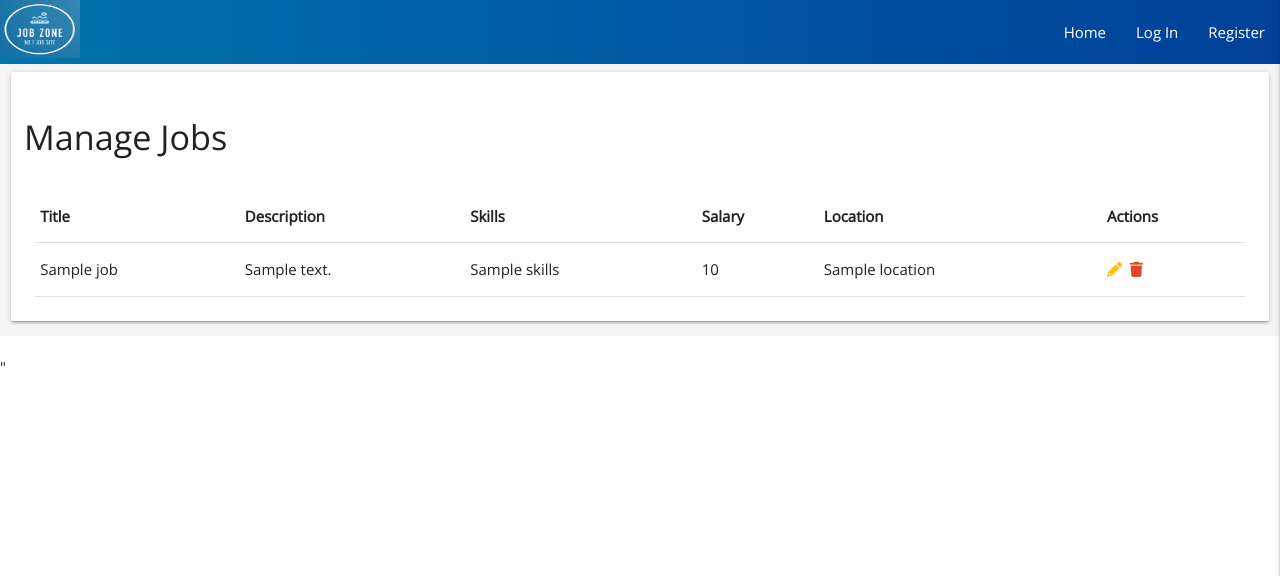
After one commit to Francisca-Heii/jobzone-crud, a Flask app: page /jobs in a window 1280 px wide. The commit adds this page. Shown: the top 576 px of the page. Run offline with Flask 2, Linux system fonts and the light colour scheme; a database or web service that is not in the repository returns one stand-in record (values such as "Sample title"); some libraries are stand-ins or nearby versions.

Commit message:
created Manage Jobs functionality

```diff
--- a/app.py
+++ b/app.py
@@ -173,6 +173,38 @@ def postJob():
     return render_template("employer/postJob.html")
 
 
+@app.route("/jobs", methods=["GET", "POST"])
+def jobs():
+    jobs = mongo.db.jobs.find()
+    return render_template("employer/jobs.html", jobs=jobs)
+
+
+@app.route("/ajax_update", methods=["POST","GET"])
+def ajax_update():
+    if request.method == 'POST':
+        job = {
+                "title": request.form['txtTitle'],
+                "description": request.form['txtDescription'],
+                "skills": request.form['txtSkills'],
+                "location": request.form['txtLocation'],
+                "salary": request.form['txtSalary']
+            }
+        mongo.db.jobs.update_one({"_id": ObjectId(request.form['id'])}, {"$set":job})
+        jobs = mongo.db.jobs.find()
+        return "job updated successfully"
+    jobs = mongo.db.jobs.find()
+    return render_template("employer/jobs.html", jobs=jobs)
+
+
+@app.route("/ajax_delete", methods=["POST", "GET"])
+def ajax_delete():
+    if request.method == 'POST':
+        mongo.db.jobs.delete_one({"_id": ObjectId(request.form['id'])})
+        return "Deleted Successfully"
+    jobs = mongo.db.jobs.find()
+    return render_template("employer/jobs.html", jobs=jobs)
+
+
 if __name__ == "__main__":
     app.run(host=os.environ.get("IP"),
             port=int(os.environ.get("PORT")),
--- a/static/css/style.css
+++ b/static/css/style.css
@@ -34,6 +34,31 @@ body {
     height: 125px;
     border-radius: 50%;
 }
-label{
-    color: black!important;
+
+label {
+    color: black !important;
 }
+
+.edit {
+    color: #FFC107;
+    cursor: pointer
+}
+
+.delete {
+    color: #E34724;
+    cursor: pointer
+}
+.update{
+    color:green;
+}
+a {
+    cursor: pointer
+}
+
+/* table{
+    table-layout: fixed;
+} */
+/* th td{
+    height:20px;
+    overflow: hidden;
+} */
--- a/static/js/script.js
+++ b/static/js/script.js
@@ -1,5 +1,65 @@
 $(document).ready(function () {
-    $('.sidenav').sidenav({
-        edge: "right"
+  $('.sidenav').sidenav({
+    edge: "right"
+  });
+  $(".update").hide();
+  $("tr td:nth-child(1)").hide()
+  $("#jobIdHeader").css("display", "none")
+  $(".edit").click(function () {
+    $(this).attr("disabled", "disabled")
+    $(this).parents("tr").find("td:not(:last-child)").each(function (i) {
+      if (i == '1') {
+        var idname = 'txtTitle';
+      } else if (i == '2') {
+        var idname = 'txtDescription';
+      } else if (i == '3') {
+        var idname = 'txtSkills';
+      } else if (i == '4') {
+        var idname = 'txtSalary';
+      } else if (i == '5') {
+        var idname = 'txtLocation';
+      }
+      $(this).html("<input type='text' name='updaterec' id='" + idname + "' class='input-field' value='" + $(this).text() + "'> ")
+    })
+    $(this).parents('tr').find('.update').show();
+    $(this).hide();
+    $(this).parents('tr').find('.delete').removeClass('delete').addClass("update");
+  })
+
+
+  $(".update").click(function () {
+    var id = $(this).parents('tr').find('td:nth-child(1)').find('input')[0].defaultValue;
+    var txtTitle = $("#txtTitle").val();
+    var txtDescription = $("#txtDescription").val();
+    var txtSkills = $("#txtSkills").val();
+    var txtSalary = $("#txtSalary").val();
+    var txtLocation = $("#txtLocation").val();
+    $.post("/ajax_update", {
+      id: id,
+      txtTitle: txtTitle,
+      txtDescription: txtDescription,
+      txtSkills: txtSkills,
+      txtSalary: txtSalary,
+      txtLocation: txtLocation
+    }, function (data) {
+      $("#displayMessage").html(data);
+      $("#displayMessage").show();
+      setTimeout(function(){
+        location.reload();
+      },1000)
+
+    });
+  });
+
+
+  $(document).on("click", ".delete", function(){
+    var id = $(this).parents('tr').find('td:nth-child(1)')[0].innerHTML
+    $(this).parents("tr").remove();
+    $.post("/ajax_delete", { id: id}, function(data) {
+        $("#displayMessage").html(data);
+        $("#displayMessage").show();
     });
 });
+
+
+});
--- a/templates/base.html
+++ b/templates/base.html
@@ -36,7 +36,7 @@
                     <li><a href="{{ url_for('profile', username=session['user'])}}">Profile</a></li>
                     <li><a href="{{ url_for('get_employer')}}">Employers</a></li>
                     <li><a href="{{ url_for('postJob')}}">Post Jobs</a></li>
-                    <li><a href="#">Search Candidates</a></li>
+                    <li><a href="{{ url_for('jobs')}}">Manage Jobs</a></li>
                     <li><a href="{{ url_for('logout')}}">Log Out</a></li>
                     {% else %}
                     <li><a href="{{ url_for('login')}}">Log In</a></li>
@@ -54,8 +54,8 @@
             {% if session.user and session["role"] == "employer" %}
             <li><a href="{{ url_for('profile', username=session['user'])}}">Profile</a></li>
             <li><a href="{{ url_for('postJob')}}">Post Jobs</a></li>
+            <li><a href="{{ url_for('jobs')}}">Manage Jobs</a></li>
             <li><a href="{{ url_for('get_employer')}}">Employers</a></li>
-            <li><a href="#">Search Candidates</a></li>
             {% else %}
             <li><a href="{{ url_for('login')}}">Log In</a></li>
             <li><a href="{{ url_for('register')}}">Register</a></li>
--- /dev/null
+++ b/templates/employer/jobs.html
@@ -0,0 +1,53 @@
+{% extends "base.html" %}
+{% block content %}
+<div class="row">
+    <div class="col m12 m8 offset-m2" style="margin-left: 0%!important;">
+        <div class="card-panel">
+            <table class="responsive-table">
+                <div class="table-title">
+                    <div class="row">
+                        <div class="col-sm8">
+                            <h4>Manage Jobs</h4>
+                        </div>
+                        <div class="btn btn-info" id="displayMessage" style="display:none; width:100%;margin-top:10px">
+                        </div>
+                    </div>
+                </div>
+                <thead>
+                    <tr>
+                        <th id="jobIdHeader">Id</th>
+                        <th>Title</th>
+                        <th>Description</th>
+                        <th>Skills</th>
+                        <th>Salary</th>
+                        <th>Location</th>
+                        <th>Actions</th>
+                    </tr>
+                </thead>
+
+                <tbody>
+                    {% for row in jobs %}
+                    <tr>
+                        <td>{{row._id}}</td>
+                        <td>{{row.title}}</td>
+                        <td>{{row.description}}</td>
+                        <td>{{row.skills}}</td>
+                        <td>{{row.salary}}</td>
+                        <td>{{row.location}}</td>
+                        <td>
+                            <a class="update" title="Update" data-toggle="tooltip" id="{{row.id}}"><i
+                                class="fas fa-user-plus"></i></a>
+                            <a class="edit" title="Edit" data-toggle="tooltip" id="{{row.id}}"><i
+                                    class="fas fa-pencil"></i></a>&nbsp;
+                            <a class="delete" title="Delete" data-toggle="tooltip" id="{{row.id}}"><i
+                                    class="fas fa-trash"></i></a>
+                        </td>
+                    </tr>
+                    {% endfor %}
+
+                </tbody>
+            </table>
+        </div>
+    </div>
+</div>
+{% endblock %}
```
